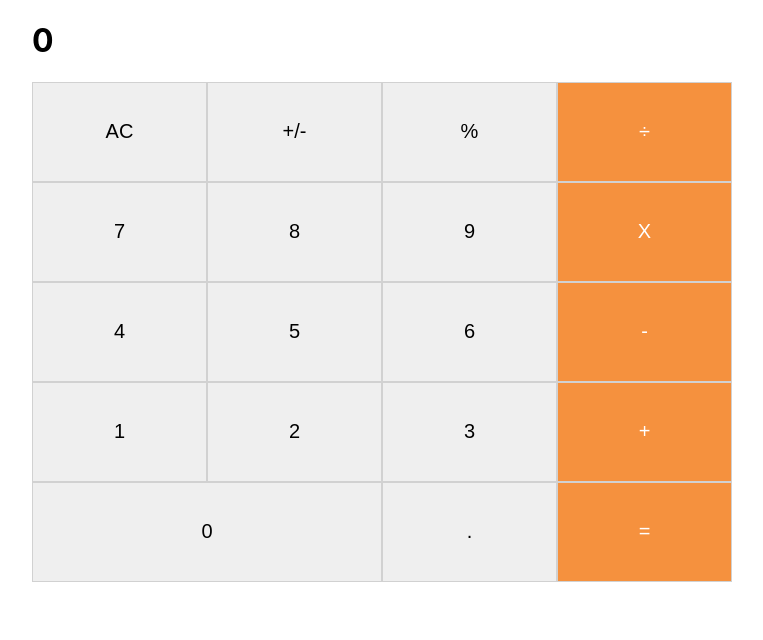
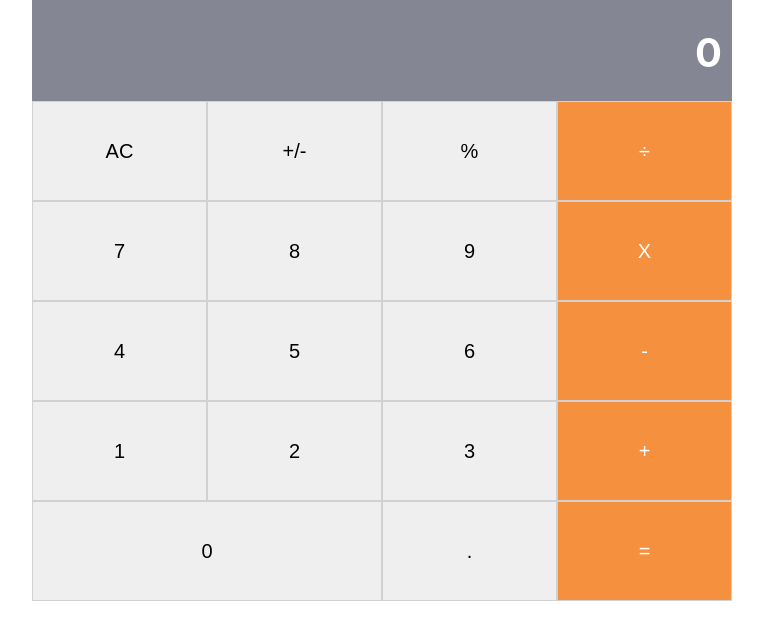
Before and after one commit to JuanPabloGil/Calculator-React, a React (Create React App) app: page / in a window 1280 px wide. Shown: the top 640 px of the page, without its empty margins (258-1021 px from the left). Built offline with nearby package versions, Linux system fonts and the light colour scheme.

Commit message:
Change background color, text color, and align to rigth

```diff
--- a/src/components/display.js
+++ b/src/components/display.js
@@ -1,5 +1,6 @@
 import React from 'react';
 import PropTypes from 'prop-types';
+import '../style/display.css';
 
 
 const Display = ({ result }) => (
--- /dev/null
+++ b/src/style/display.css
@@ -0,0 +1,12 @@
+.Display {
+    background-color:#858694;
+    height: 100px;
+    color:white;
+    font-weight: bold;
+    text-align: right;
+    align-items: center;
+    margin: auto;
+    font-size: 20px;
+    padding-top: 1px;
+    padding-right: 10px;
+}
```
